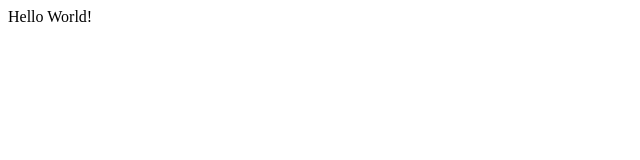
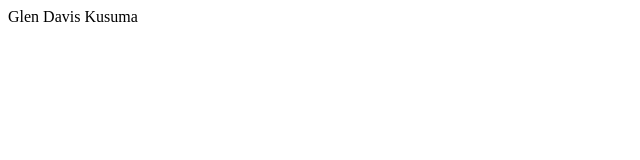
Before and after one commit to glenkusuma/kolab-web, a plain HTML site: page index.html in a window 1280 px wide. Shown: the full height of the page, 0-640 px from the left. Drawn offline with Linux system fonts and the light colour scheme.

Commit message:
Changed body to name

```diff
--- a/index.html
+++ b/index.html
@@ -7,6 +7,6 @@
     <title>Web Pelatihan Git & Github</title>
 </head>
 <body>
-    Hello World!
+    Glen Davis Kusuma
 </body>
 </html>
```
